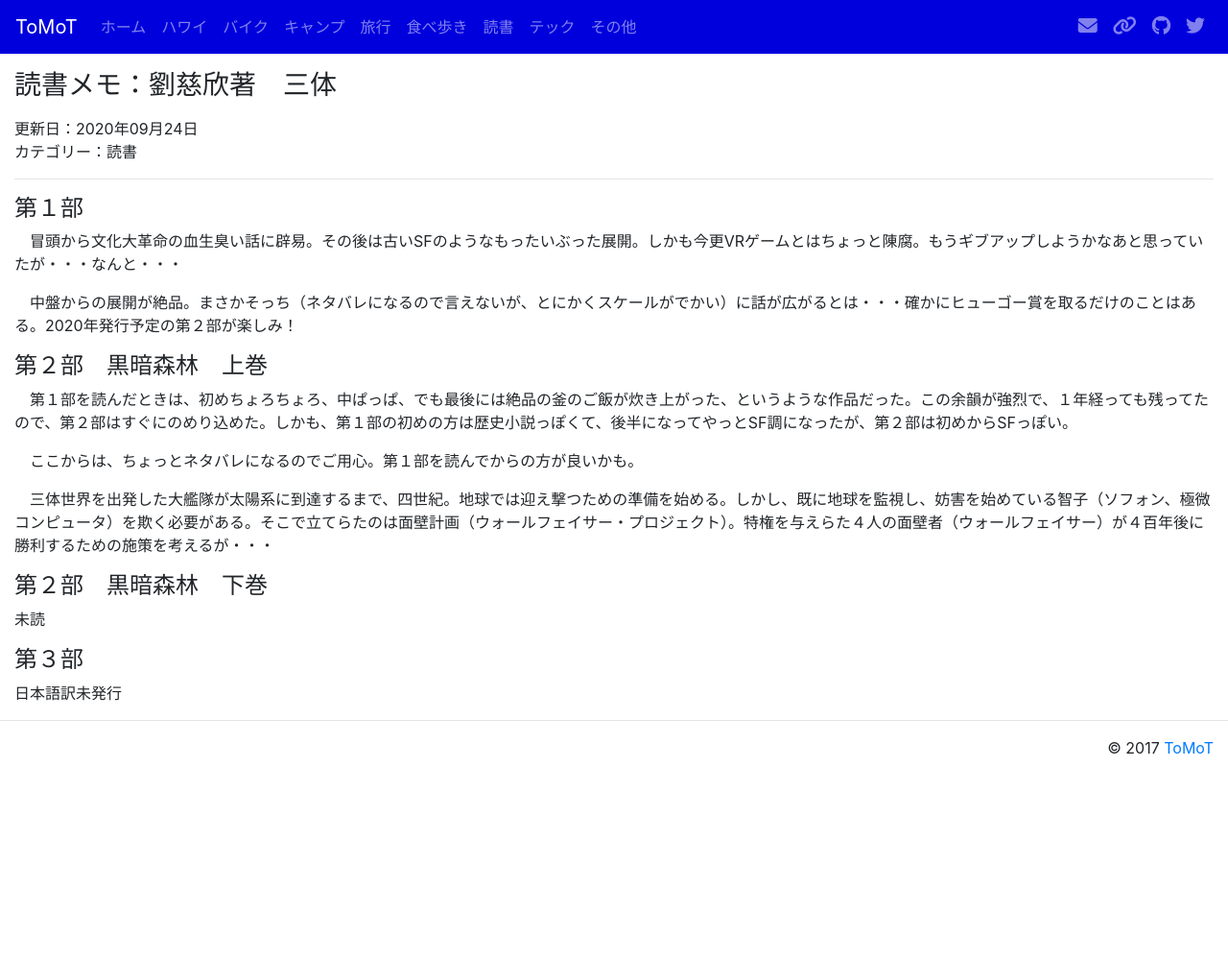
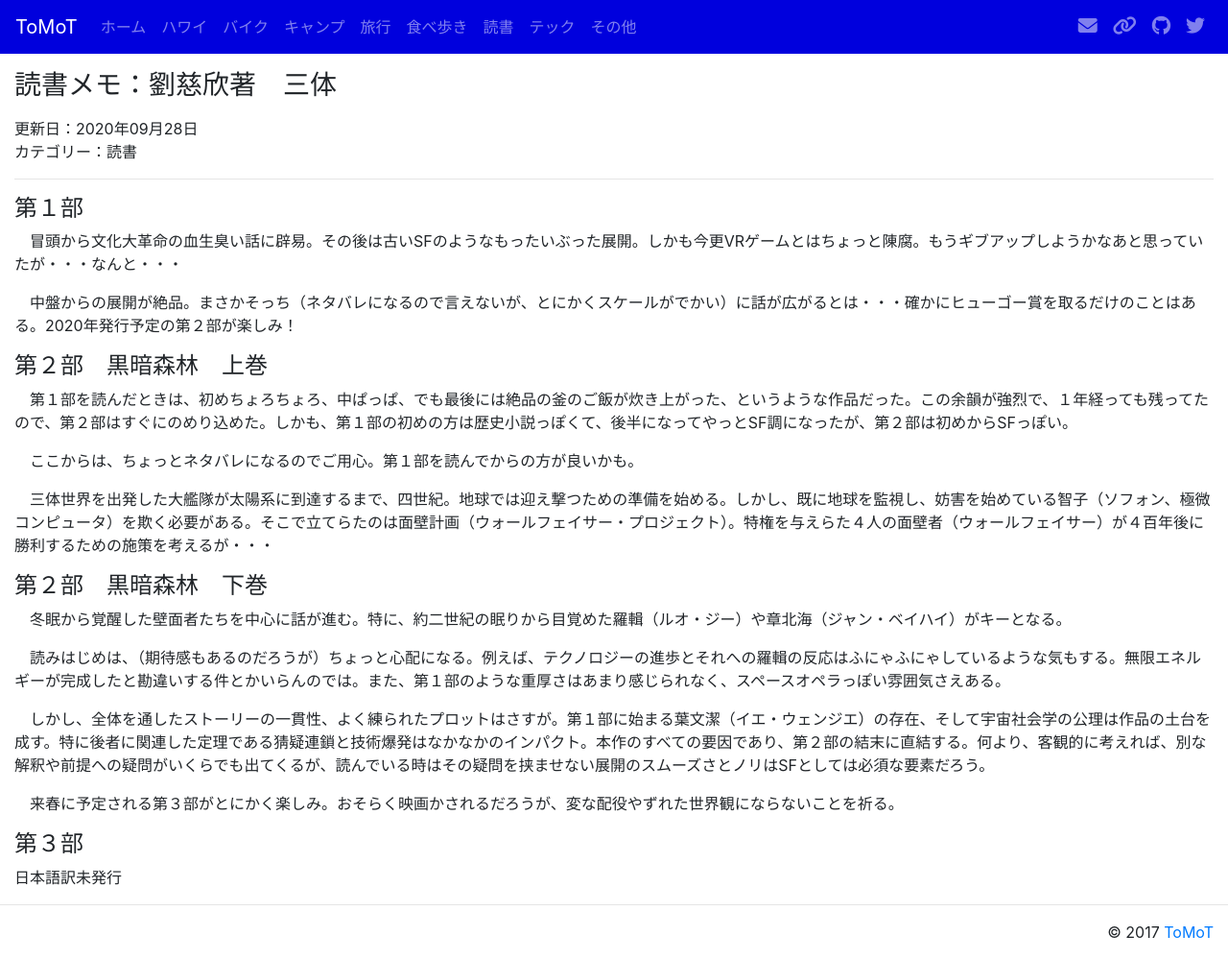
Before and after one commit to tomot/tomot.github.io, a Jekyll site: the page built from pages/book-liu.md, in a window 1280 px wide. Shown: the whole page at 96% size. Built offline with Jekyll 4.4.1, drawn with Linux system fonts in a browser that asks for light colours; nearby versions of some CDN libraries; before the commit the page ends 900 px from its top, so only the background shows below that.

Commit message:
add a book by Liu

```diff
--- a/pages/book-liu.md
+++ b/pages/book-liu.md
@@ -1,7 +1,7 @@
 ---
 layout: page
 title: 読書メモ：劉慈欣著　三体
-date: 2020-09-24
+date: 2020-09-28
 categories: 読書
 ---
 #### 第１部
@@ -20,7 +20,13 @@ categories: 読書
 
 #### 第２部　黒暗森林　下巻
 
-未読
+　冬眠から覚醒した壁面者たちを中心に話が進む。特に、約二世紀の眠りから目覚めた羅輯（ルオ・ジー）や章北海（ジャン・ベイハイ）がキーとなる。
+
+　読みはじめは、（期待感もあるのだろうが）ちょっと心配になる。例えば、テクノロジーの進歩とそれへの羅輯の反応はふにゃふにゃしているような気もする。無限エネルギーが完成したと勘違いする件とかいらんのでは。また、第１部のような重厚さはあまり感じられなく、スペースオペラっぽい雰囲気さえある。
+
+　しかし、全体を通したストーリーの一貫性、よく練られたプロットはさすが。第１部に始まる葉文潔（イエ・ウェンジエ）の存在、そして宇宙社会学の公理は作品の土台を成す。特に後者に関連した定理である猜疑連鎖と技術爆発はなかなかのインパクト。本作のすべての要因であり、第２部の結末に直結する。何より、客観的に考えれば、別な解釈や前提への疑問がいくらでも出てくるが、読んでいる時はその疑問を挟ませない展開のスムーズさとノリはSFとしては必須な要素だろう。
+
+　来春に予定される第３部がとにかく楽しみ。おそらく映画かされるだろうが、変な配役やずれた世界観にならないことを祈る。
 
 #### 第３部
 
```
Also changed, not shown: book.md (+1 -1 lines), index.md (+1 -1 lines).
